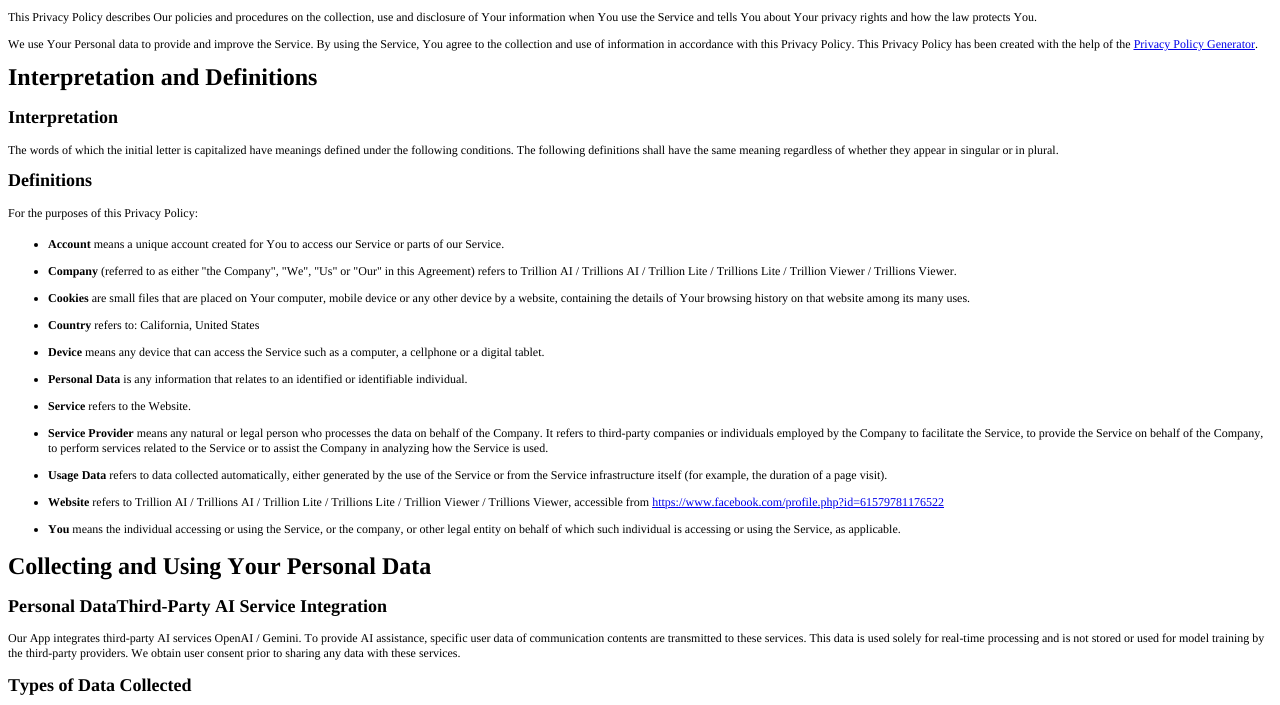
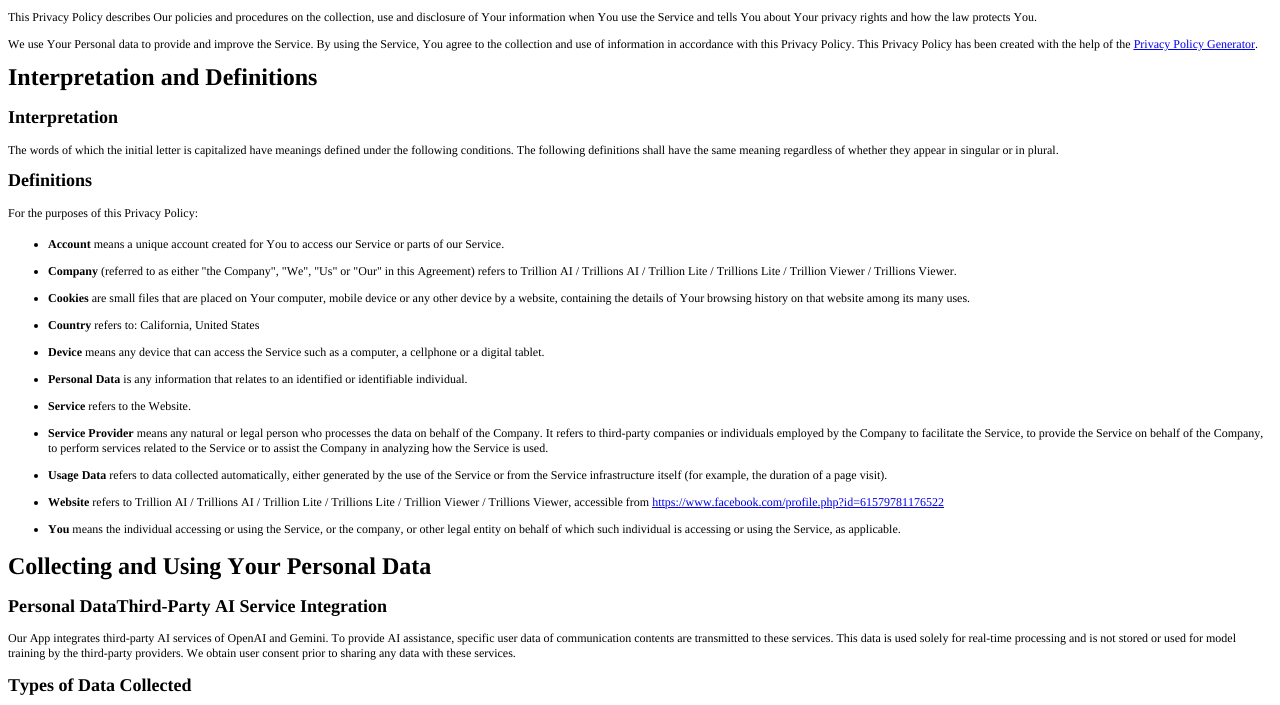
Before and after one commit to trillionfin/privacy-policy, a plain HTML site: page index.html in a window 1280 px wide. Shown: the part 95-800 px from the top of the page. Drawn offline with Linux system fonts and the light colour scheme.

Commit message:
Update index.html

```diff
--- a/index.html
+++ b/index.html
@@ -47,7 +47,7 @@
 </ul>
 <h1 style="margin: 0.0px 0.0px 16.1px 0.0px; font: 24.0px Times; -webkit-text-stroke: #000000"><span class="s1"><b>Collecting and Using Your Personal Data</b></span></h1>
 <p class="p4"><span class="s1"><b>Personal Data</b><b>Third-Party AI Service Integration</b><b></b></span></p>
-<p class="p5"><span class="s1">Our App integrates third-party AI services OpenAI / Gemini. To provide AI assistance, specific user data of communication contents are transmitted to these services. This data is used solely for real-time processing and is not stored or used for model training by the third-party providers. We obtain user consent prior to sharing any data with these services.</span></p>
+<p class="p5"><span class="s1">Our App integrates third-party AI services of OpenAI and Gemini. To provide AI assistance, specific user data of communication contents are transmitted to these services. This data is used solely for real-time processing and is not stored or used for model training by the third-party providers. We obtain user consent prior to sharing any data with these services.</span></p>
 <h2 style="margin: 0.0px 0.0px 14.9px 0.0px; font: 18.0px Times; -webkit-text-stroke: #000000"><span class="s1"><b>Types of Data Collected</b></span></h2>
 <h3 style="margin: 0.0px 0.0px 14.0px 0.0px; font: 14.0px Times; -webkit-text-stroke: #000000"><span class="s1"><b>Personal Data</b></span></h3>
 <p class="p1"><span class="s1">While using Our Service, We may ask You to provide Us with certain personally identifiable information that can be used to contact or identify You. Personally identifiable information may include, but is not limited to:</span></p>
```
